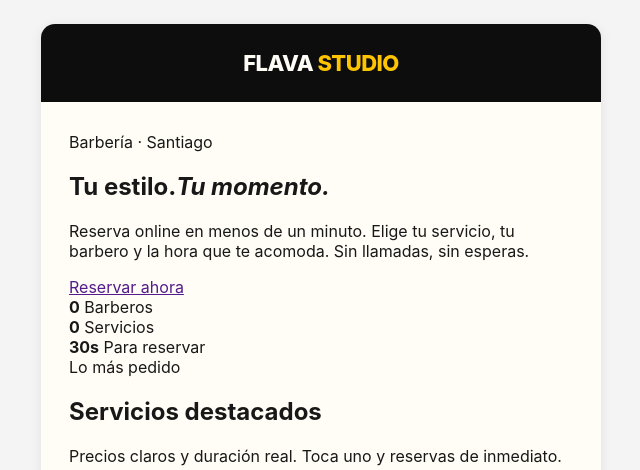
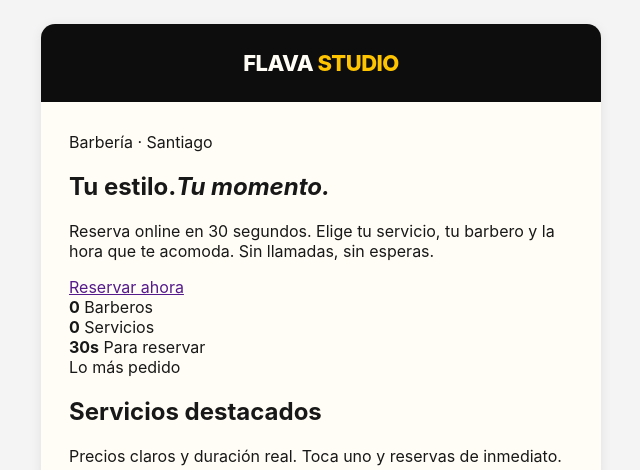
Before and after one commit to jurecode/flava-reservas, a PHP site: template app/Views/site/home.php in a window 1280 px wide. Shown: the top 470 px of the page, without its empty margins (319-959 px from the left). Run offline with PHP 8.4, Linux system fonts and the light colour scheme; the template is opened without the code that fills it, so the values that code supplies are empty.

Commit message:
Unificar el tiempo de reserva en la portada y marcar la versión en el HTML

```diff
--- a/app/Views/layouts/site.php
+++ b/app/Views/layouts/site.php
@@ -8,6 +8,7 @@ use Core\View;
 
 $business = $business ?? \App\Services\SettingService::business();
 ?><!DOCTYPE html>
+<!-- Flava Studio v<?= e(config('version.version')) ?> -->
 <html lang="es-CL">
 <head>
     <meta charset="utf-8">
--- a/app/Views/site/home.php
+++ b/app/Views/site/home.php
@@ -15,7 +15,7 @@ View::start('content');
         <div class="hero-inner">
             <span class="hero-eyebrow"><?= icon('map-pin', 12) ?> Barbería · Santiago</span>
             <h1>Tu estilo.<em>Tu momento.</em></h1>
-            <p>Reserva online en menos de un minuto. Elige tu servicio, tu barbero y la hora que te acomoda. Sin llamadas, sin esperas.</p>
+            <p>Reserva online en 30 segundos. Elige tu servicio, tu barbero y la hora que te acomoda. Sin llamadas, sin esperas.</p>
 
             <div class="hero-actions">
                 <a href="<?= e(url('reservar')) ?>" class="btn btn-primary btn-lg">Reservar ahora</a>
--- a/config/version.php
+++ b/config/version.php
@@ -6,7 +6,7 @@
  */
 
 return [
-    'version'      => '1.3.5',
+    'version'      => '1.3.6',
     'released_at'  => '2026-08-24',
     'codename'     => 'Panal',
 ];
```
Also changed, not shown: CHANGELOG.md.
